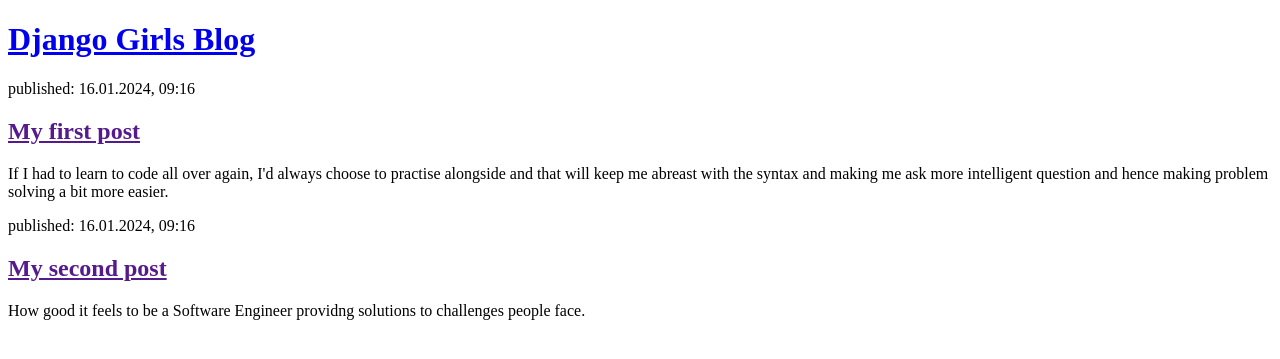
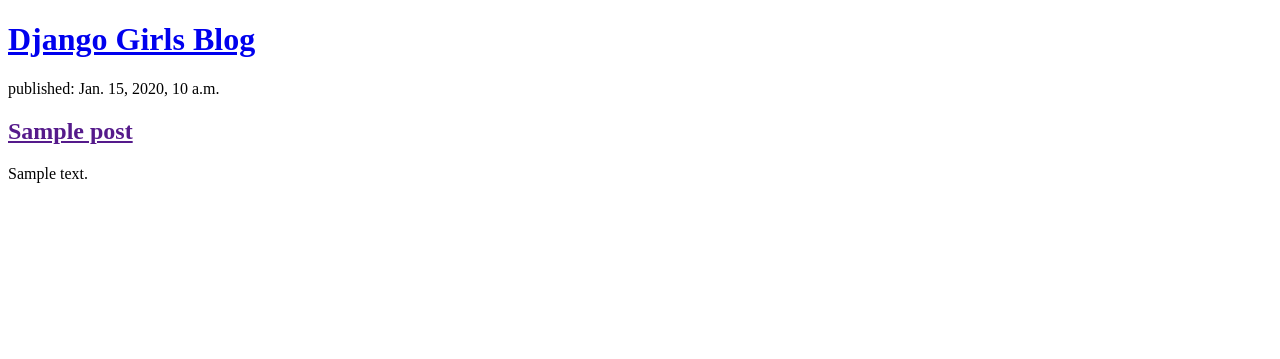
Before and after one commit to seyawudba/django-girls-tutorial-web, a Django app: page / in a window 1280 px wide. Shown: the top 359 px of the page. Run offline with Django 3.2, Linux system fonts and the light colour scheme; tables that the repository leaves empty hold one stand-in row (values such as "Sample post").

Commit message:
Update django-girls blog template

```diff
--- a/blog/templates/blog/post_list.html
+++ b/blog/templates/blog/post_list.html
@@ -8,16 +8,13 @@
             <h1><a href="/">Django Girls Blog</a></h1>
         </header>
 
+        {% for post in posts %}
         <article>
-            <time>published: 16.01.2024, 09:16</time>
-            <h2><a href="">My first post</a></h2>
-            <p>If I had to learn to code all over again, I'd always choose to practise alongside and that will keep me abreast with the syntax and making me ask more intelligent question and hence making problem solving a bit more easier.</p>
+            <time>published: {{ post.published_date }}</time>
+            <h2><a href="">{{ post.title }}</a></h2>
+            <p>{{ post.text|linebreaksbr }}</p>
         </article>
+        {% endfor %}
 
-        <article>
-            <time>published: 16.01.2024, 09:16</time>
-            <h2><a href="">My second post</a></h2>
-            <p>How good it feels to be a Software Engineer providng solutions to challenges people face.</p>
-        </article>
     </body>
 </html>
```
